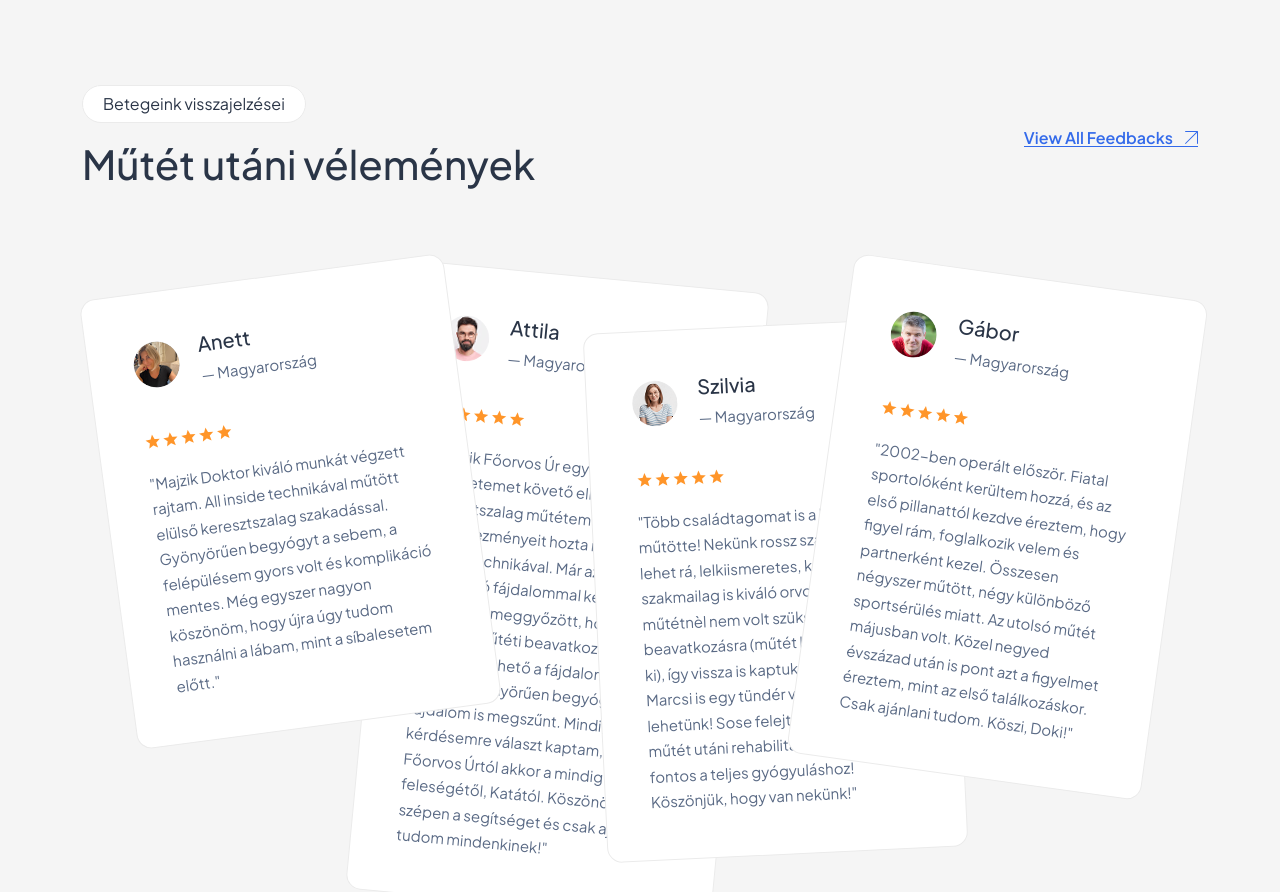
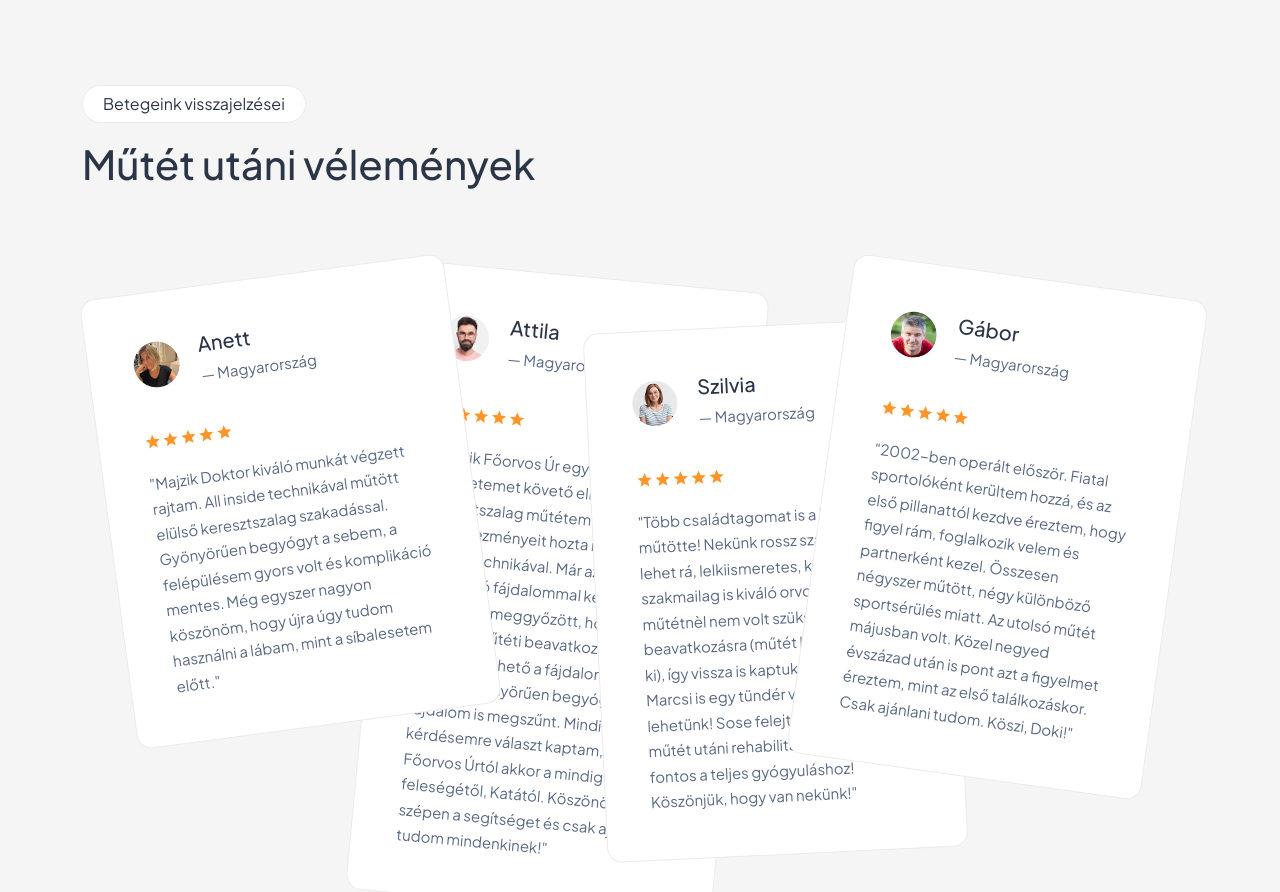
Before and after one commit to Anadasi/allinside.hu, a Next.js app: page / in a window 1280 px wide. Shown: the part 7000-7892 px from the top of the page. Built offline with nearby package versions, Linux system fonts and the light colour scheme.

Commit message:
linkdels

```diff
--- a/src/components/Common/Feedbacks.tsx
+++ b/src/components/Common/Feedbacks.tsx
@@ -95,7 +95,7 @@ const Feedbacks = () => {
               </div>
               <div className="col-lg-6 col-md-12">
                 <div className="right wrap2">
-                  <Link href="/feedbacks" className="link-btn">
+                  {/*  <Link href="/feedbacks" className="link-btn">
                     View All Feedbacks
                     <svg
                       xmlns="http://www.w3.org/2000/svg"
@@ -109,7 +109,7 @@ const Feedbacks = () => {
                         fill="#336AEA"
                       />
                     </svg>
-                  </Link>
+                  </Link>*/}
                 </div>
               </div>
             </div>
```
